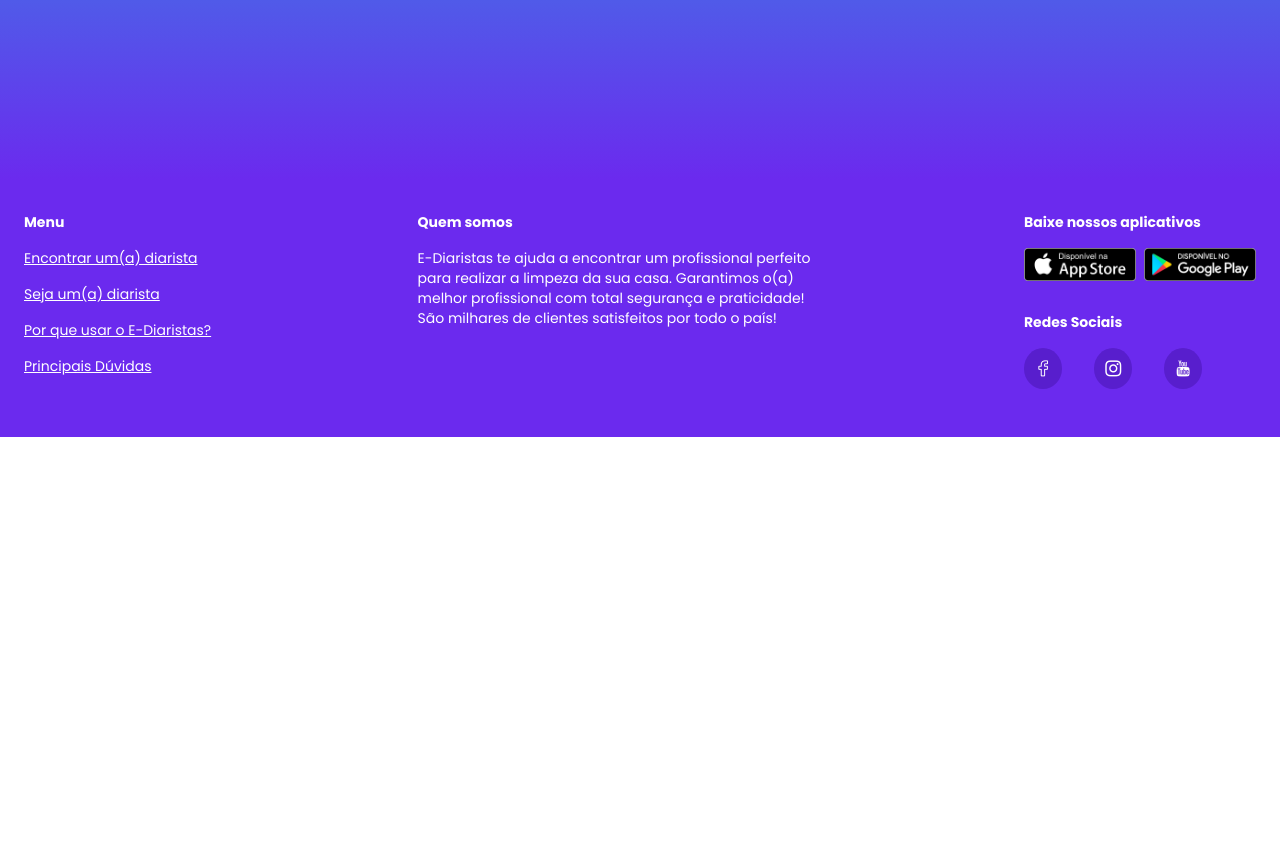
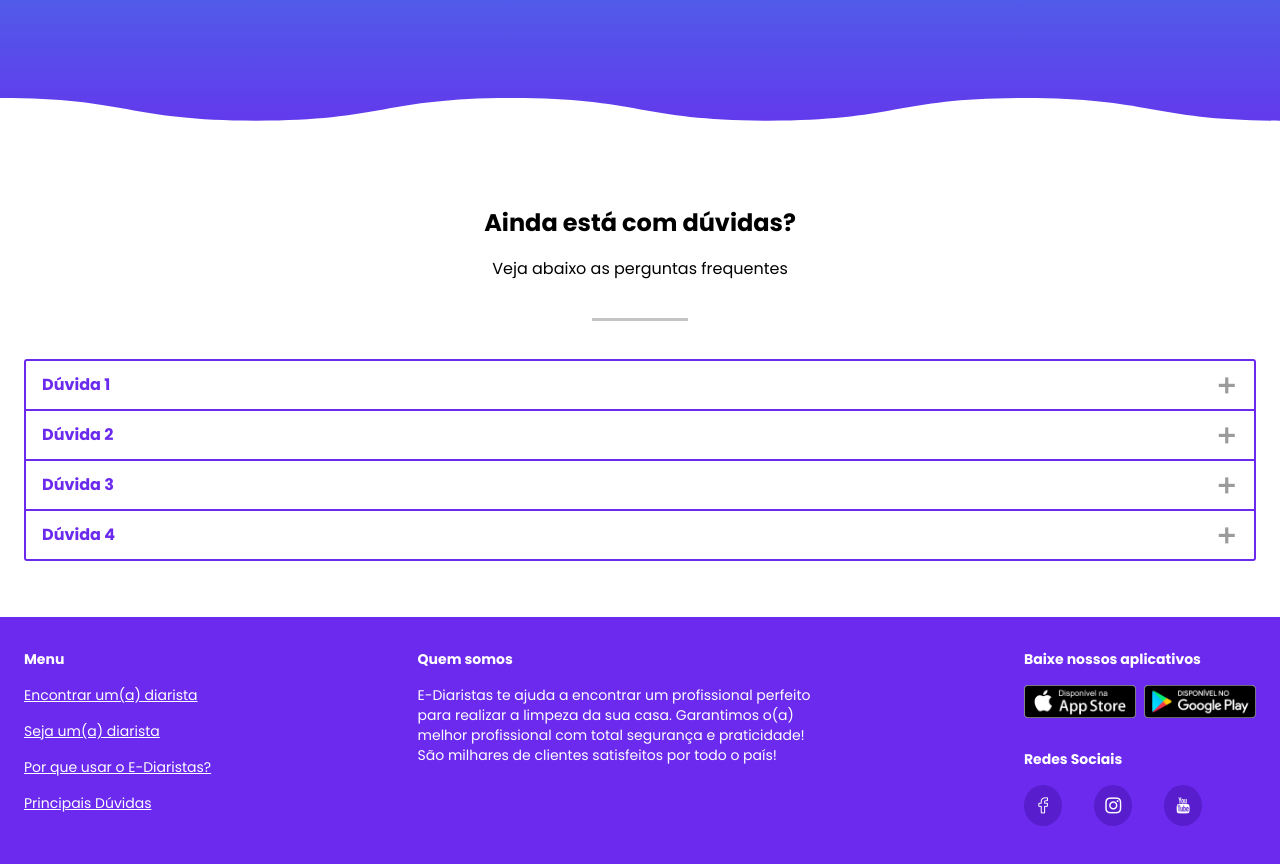
Before and after one commit to samantafluture/ediaristas-front-next, a Next.js app: page / in a window 1280 px wide. Shown: the part 1073-1937 px from the top of the page. Before the commit the page ends 1510 px from the top, so only its background shows below. Built offline with nearby package versions, Linux system fonts and the light colour scheme.

Commit message:
create faq component partial to home page

```diff
--- a/src/ui/partials/index/_frequent-questions.tsx
+++ b/src/ui/partials/index/_frequent-questions.tsx
@@ -1,5 +1,83 @@
+import { useState } from 'react';
+import {
+	SectionContainer,
+	Wave,
+	SectionTitle,
+	SectionSubTitle,
+	AccordionStyled,
+} from './_frequent_questions.styled';
+import {
+	AccordionSummary,
+	AccordionDetails,
+	Typography,
+	Container,
+} from '@mui/material';
+
+const questionList = [
+	{
+		question: 'Dúvida 1',
+		answer: 'Lorem ipsum, dolor sit amet consectetur adipisicing elit. Hic, voluptate magni! Vitae dolor eius, aspernatur voluptas consequuntur, blanditiis repellendus nam alias officiis omnis veniam beatae cumque. Itaque iste suscipit velit.',
+	},
+	{
+		question: 'Dúvida 2',
+		answer: 'Lorem ipsum, dolor sit amet consectetur adipisicing elit. Hic, voluptate magni! Vitae dolor eius, aspernatur voluptas consequuntur, blanditiis repellendus nam alias officiis omnis veniam beatae cumque. Itaque iste suscipit velit.',
+	},
+	{
+		question: 'Dúvida 3',
+		answer: 'Lorem ipsum, dolor sit amet consectetur adipisicing elit. Hic, voluptate magni! Vitae dolor eius, aspernatur voluptas consequuntur, blanditiis repellendus nam alias officiis omnis veniam beatae cumque. Itaque iste suscipit velit.',
+	},
+	{
+		question: 'Dúvida 4',
+		answer: 'Lorem ipsum, dolor sit amet consectetur adipisicing elit. Hic, voluptate magni! Vitae dolor eius, aspernatur voluptas consequuntur, blanditiis repellendus nam alias officiis omnis veniam beatae cumque. Itaque iste suscipit velit.',
+	},
+];
+
 const FrequentQuestions = () => {
-    return <div></div>
-}
+	const [activeAccordion, setActiveAccordion] = useState(0);
+
+	function isOpen(accordionNumber: number): boolean {
+		return activeAccordion === accordionNumber;
+	}
+
+	function changeOpenAccordion(accordionNumber: number) {
+		if (isOpen(accordionNumber)) {
+			setActiveAccordion(0);
+		} else {
+			setActiveAccordion(accordionNumber);
+		}
+	}
+
+	function getIcon(accordionNumber: number) {
+		return isOpen(accordionNumber) ? 'twf-minus' : 'twf-plus';
+	}
+
+	return (
+		<SectionContainer>
+			<Wave src={'/img/home/waves.svg'} />
+			<Container>
+				<SectionTitle>Ainda está com dúvidas?</SectionTitle>
+				<SectionSubTitle>
+					Veja abaixo as perguntas frequentes
+				</SectionSubTitle>
+				{questionList.map((item, index) => (
+					<AccordionStyled
+						key={index}
+						expanded={isOpen(index + 1)}
+						onChange={() => changeOpenAccordion(index + 1)}
+					>
+						<AccordionSummary
+							expandIcon={<i className={getIcon(index + 1)} />}
+						>
+							<Typography color={'primary'}>
+								{item.question}
+							</Typography>
+						</AccordionSummary>
+						<AccordionDetails>{item.answer}</AccordionDetails>
+					</AccordionStyled>
+				))}
+			</Container>
+		</SectionContainer>
+	);
+};
 
 export default FrequentQuestions;
--- a/src/ui/partials/index/_frequent_questions.styled.tsx
+++ b/src/ui/partials/index/_frequent_questions.styled.tsx
@@ -0,0 +1,61 @@
+import { styled } from '@mui/material';
+import { Accordion } from '@mui/material';
+
+export const SectionContainer = styled('section')`
+	padding-bottom: ${({ theme }) => theme.spacing(7)};
+`;
+
+export const Wave = styled('img')`
+	width: 100%;
+	height: 100px;
+	margin-top: -100px;
+`;
+
+export const SectionTitle = styled('h2')`
+	margin: 0;
+	text-align: center;
+`;
+
+export const SectionSubTitle = styled('p')`
+	position: relative;
+	margin: ${({ theme }) => theme.spacing(2) + ' 0 ' + theme.spacing(10)};
+	text-align: center;
+	&::after {
+		content: '';
+		position: absolute;
+		width: 96px;
+		height: 3px;
+		left: 50%;
+		bottom: ${({ theme }) => theme.spacing(-5)};
+		transform: translateX(-50%);
+		background-color: ${({ theme }) => theme.palette.grey[300]};
+	}
+`;
+
+export const AccordionStyled = styled(Accordion)`
+	.MuiAccordionSummary-content .MuiTypography-root {
+		font-weight: bold;
+	}
+
+	&.MuiAccordion-root {
+		box-shadow: none;
+		border: 2px solid ${({ theme }) => theme.palette.primary.main};
+
+        &::before{
+            background-color: transparent;
+        }
+
+		&,
+		&.Mui-expanded {
+			margin: -2px 0 0;
+		}
+	}
+
+	.MuiAccordionDetails-root {
+		padding-right: ${({ theme }) => theme.spacing(7)};
+	}
+
+	.MuiAccordionSummary-expandIconWrapper {
+		color: ${({ theme }) => theme.palette.text.secondary};
+	}
+`;
```
